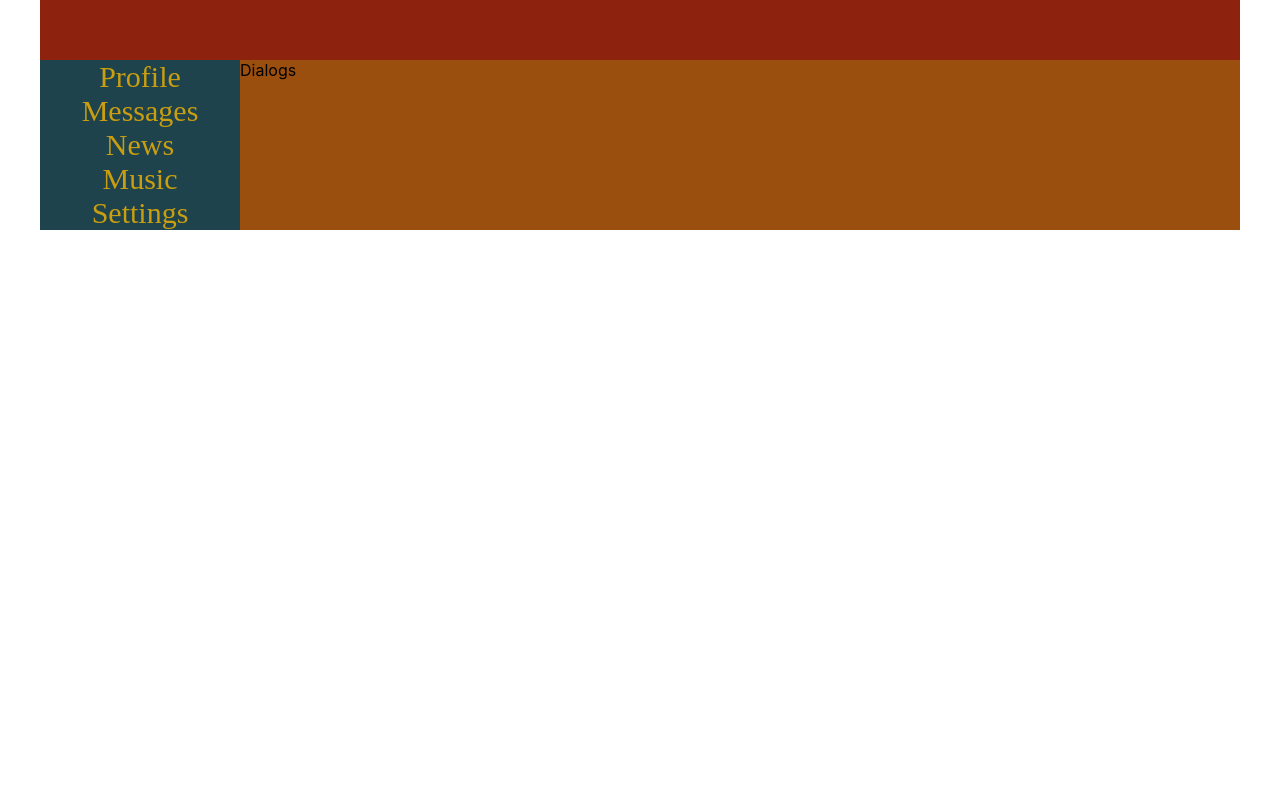
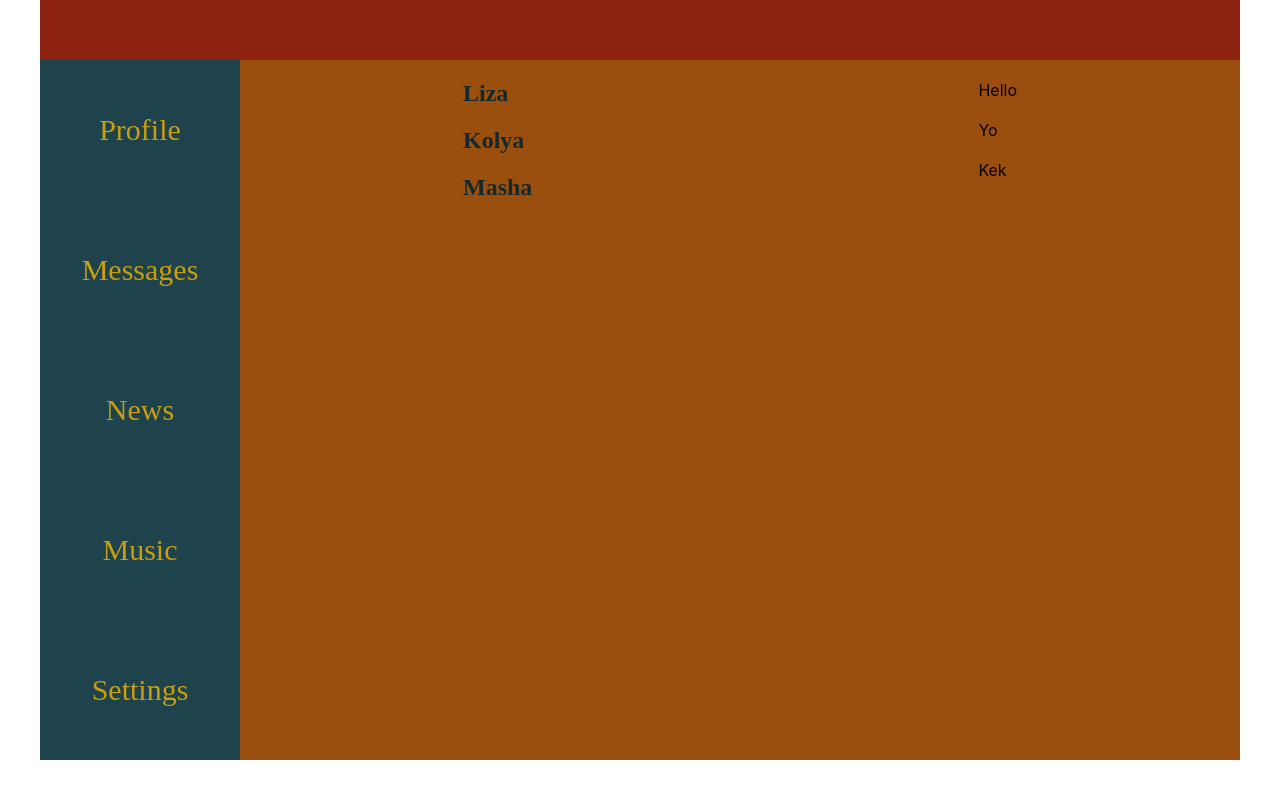
Before and after one commit to lizarda09/React_WebSite, a React (Create React App) app: page /messages in a window 1280 px wide. Built offline with nearby package versions, Linux system fonts and the light colour scheme.

Commit message:
second commit

```diff
--- a/package.json
+++ b/package.json
@@ -7,6 +7,7 @@
     "@testing-library/react": "^11.2.2",
     "@testing-library/user-event": "^12.6.0",
     "react": "^17.0.1",
+    "react-router-dom": "^5.2.0",
     "react-dom": "^17.0.1",
     "react-scripts": "4.0.1",
     "web-vitals": "^0.2.4"
--- a/src/App.css
+++ b/src/App.css
@@ -5,7 +5,6 @@
 
 .wrapper {
   display: grid;
-  background-color: lavender;
   width: 1200px;
   margin: 0 auto;
 
@@ -14,8 +13,6 @@
   'n c';
   grid-template-rows: 60px 1fr;
   grid-template-columns: 2fr 10fr;
-  /*grid-gap: 10px;
-   */
 }
 
 .wrapper_content {
--- a/src/App.js
+++ b/src/App.js
@@ -4,18 +4,20 @@ import Header from "./components/Header/Header";
 import Navbar from "./components/Navbar/Navbar";
 import Profile from "./components/Profile/Profile";
 import Dialogs from "./components/Dialogs/Dialogs";
+import {Route, BrowserRouter} from "react-router-dom";
 
 const App = () => {
   return (
-       <div className='wrapper'>
-           <Header />
-           <Navbar />
-           { /*<Profile />*/}
-           <div className="wrapper_content">
-               <Dialogs />
+      <BrowserRouter>
+           <div className='wrapper'>
+               <Header />
+               <Navbar />
+               <div className="wrapper_content">
+                   <Route path="/messages" component={Dialogs}/>
+                   <Route path="/profile" component={Profile}/>
+               </div>
            </div>
-
-       </div>
+      </BrowserRouter>
   );
 }
 
--- a/src/components/Dialogs/Dialogs.jsx
+++ b/src/components/Dialogs/Dialogs.jsx
@@ -1,11 +1,28 @@
 import React from 'react';
 import classes from './Dialogs.module.css';
 
-const Dialogs = () => {
+const Dialogs = (props) => {
     return (
-        <div>
-            Dialogs
+        <div className={classes.dialogs}>
+            <div className="dialog_items">
+                <div className={classes.dialog}>
+                    Liza
+                </div>
+                <div className={classes.dialog}>
+                    Kolya
+                </div>
+                <div className={classes.dialog}>
+                    Masha
+                </div>
+            </div>
+            <div className="messages">
+                <div className={classes.mess}>Hello</div>
+                <div className={classes.mess}>Yo</div>
+                <div className={classes.mess}>Kek</div>
+            </div>
         </div>
+
+
     )
 }
 
--- a/src/components/Dialogs/Dialogs.module.css
+++ b/src/components/Dialogs/Dialogs.module.css
@@ -0,0 +1,21 @@
+.dialogs {
+    display: flex;
+    justify-content: space-around;
+}
+.dialog {
+    margin: 20px;
+    font-family: "Bodoni MT";
+    font-size: 24px;
+    font-weight: bold;
+    color: #14292e;
+}
+
+.dialog:hover {
+    color: #730d0d;
+}
+
+
+
+.mess {
+    margin: 20px;
+}
--- a/src/components/Navbar/Navbar.jsx
+++ b/src/components/Navbar/Navbar.jsx
@@ -1,22 +1,23 @@
 import React from 'react';
 import classes from './Navbar.module.css';
+import {NavLink} from "react-router-dom";
 
  const Navbar = () => {
      return <navbar className={classes.navbar}>
          <div>
-             <a href="" className={classes.item}>Profile</a>
+             <NavLink to="/profile" className={classes.item}>Profile</NavLink>
          </div>
          <div>
-             <a href="" className={classes.item}>Messages</a>
+             <NavLink to="/messages" className={classes.item}>Messages</NavLink>
          </div>
          <div>
-             <a href="" className={classes.item}>News</a>
+             <NavLink to="/news" className={classes.item}>News</NavLink>
          </div>
          <div>
-             <a href="" className={classes.item}>Music</a>
+             <NavLink to="/music" className={classes.item}>Music</NavLink>
          </div>
          <div>
-             <a href="" className={classes.item}>Settings</a>
+             <NavLink to="/settings" className={classes.item}>Settings</NavLink>
          </div>
      </navbar>
  }
--- a/src/components/Navbar/Navbar.module.css
+++ b/src/components/Navbar/Navbar.module.css
@@ -5,6 +5,7 @@
     flex-direction: column;
     justify-content: space-around;
     align-items: center;
+    height: 700px;
 }
 
 .item {
```
Also changed, not shown: 1 other file (tests, documents, lock files or other folders).
